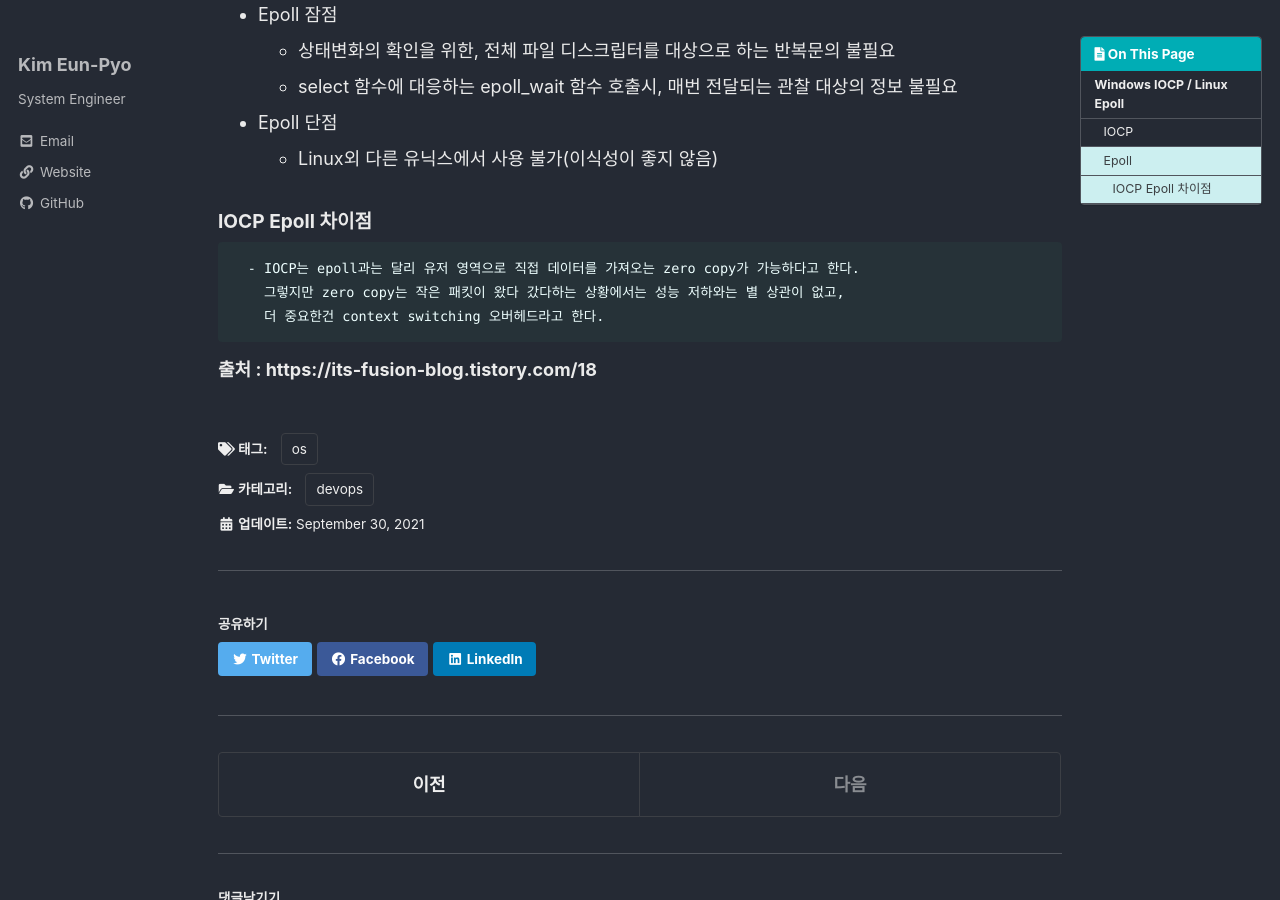
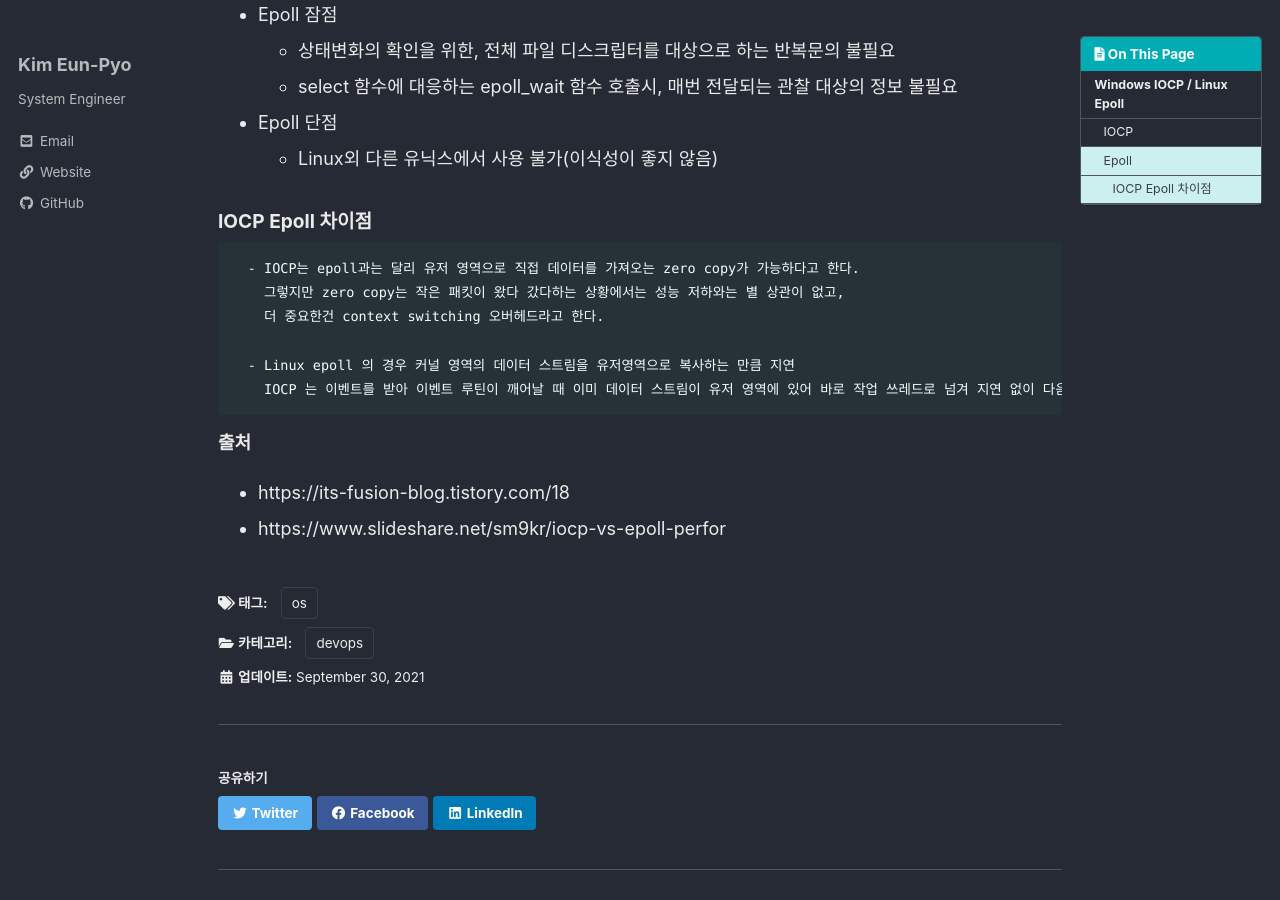
Before and after one commit to lyn2imi/lyn2imi.github.io, a Jekyll site: the page built from _posts/2021-09-30-iocp_vs_epoll.md, in a window 1280 px wide and 900 px high, scrolled down 1158 px. Built offline with Jekyll 4.4.1, drawn with Linux system fonts in a browser that asks for light colours; cached includes are drawn as plain includes; comment, search, counter and statistics services are not loaded.

Commit message:
iocp epoll change

````diff
--- a/_posts/2021-09-30-iocp_vs_epoll.md
+++ b/_posts/2021-09-30-iocp_vs_epoll.md
@@ -55,7 +55,12 @@ tags:
   - IOCP는 epoll과는 달리 유저 영역으로 직접 데이터를 가져오는 zero copy가 가능하다고 한다.
     그렇지만 zero copy는 작은 패킷이 왔다 갔다하는 상황에서는 성능 저하와는 별 상관이 없고,
     더 중요한건 context switching 오버헤드라고 한다.
+
+  - Linux epoll 의 경우 커널 영역의 데이터 스트림을 유저영역으로 복사하는 만큼 지연
+    IOCP 는 이벤트를 받아 이벤트 루틴이 깨어날 때 이미 데이터 스트림이 유저 영역에 있어 바로 작업 쓰레드로 넘겨 지연 없이 다음 이벤트를 기다릴 수 있음
   ```
 
 
-**출처 : https://its-fusion-blog.tistory.com/18**
+**출처**
+- https://its-fusion-blog.tistory.com/18
+- https://www.slideshare.net/sm9kr/iocp-vs-epoll-perfor
````
